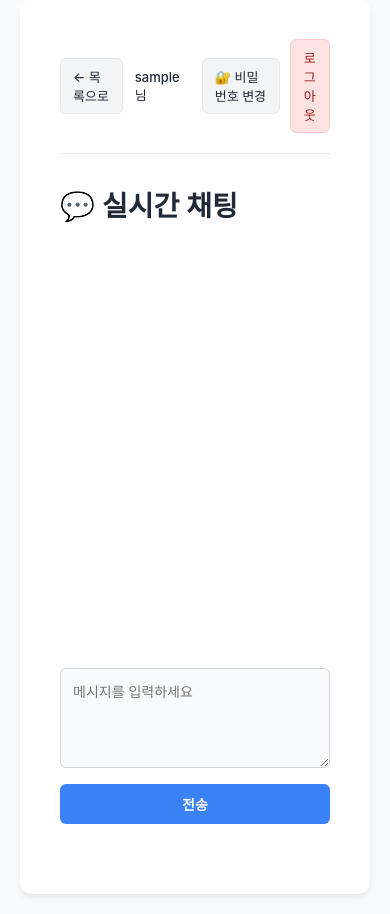
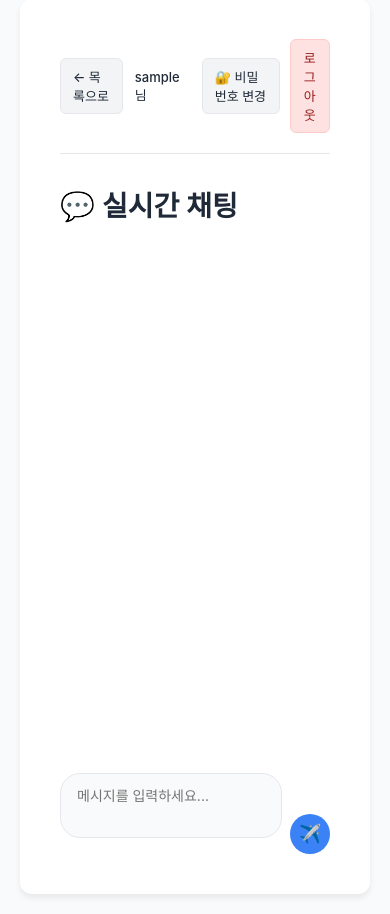
Before and after one commit to sihoo11/week_06_bbs, a Flask app: page /chat in a window 390 px wide. Shown: the part 21-935 px from the top of the page. Run offline with Flask 3, Linux system fonts and the light colour scheme; the visitor is signed in with stand-in values (Sample User, id 1); data that the repository does not hold is empty.

Commit message:
UI: 메시지 입력창을 카톡/메신저 스타일로 개선
- 입력창과 전송 버튼이 한 줄로 배치
- 입력창: 둥근 모서리 (border-radius: 20px), 자동 높이 조절
- 전송 버튼: 원형 (border-radius: 50%), 비행기 이모지 (✈️)
- 포커스 시 파란 테두리와 그림자
- 버튼 호버 시 색 진해짐 및 약간 확대
- 반응형 입력 (내용이 많아지면 자동으로 높이 증가, 최대 100px)

Co-Authored-By: Claude Haiku 4.5 <noreply@anthropic.com>
Claude-Session: https://claude.ai/code/session_01WbQ6MejnKBMyf4oywhohdA

```diff
--- a/templates/base.html
+++ b/templates/base.html
@@ -768,6 +768,58 @@
             opacity: 1;
         }
 
+        #chat-form {
+            display: flex;
+            gap: 8px;
+            align-items: flex-end;
+            margin-bottom: 0;
+        }
+
+        #chat-input {
+            flex: 1;
+            padding: 12px 16px;
+            border: 1px solid #e5e7eb;
+            border-radius: 20px;
+            font-size: 14px;
+            font-family: inherit;
+            resize: none;
+            min-height: 40px;
+            max-height: 100px;
+            line-height: 1.4;
+        }
+
+        #chat-input:focus {
+            outline: none;
+            border-color: #3b82f6;
+            box-shadow: 0 0 0 3px rgba(59, 130, 246, 0.1);
+        }
+
+        #chat-form button {
+            padding: 10px 16px;
+            background: #3b82f6;
+            color: white;
+            border: none;
+            border-radius: 50%;
+            width: 40px;
+            height: 40px;
+            cursor: pointer;
+            font-size: 18px;
+            display: flex;
+            align-items: center;
+            justify-content: center;
+            transition: all 0.2s ease;
+            flex-shrink: 0;
+        }
+
+        #chat-form button:hover {
+            background: #2563eb;
+            transform: scale(1.05);
+        }
+
+        #chat-form button:active {
+            transform: scale(0.95);
+        }
+
         .notice-section {
             border: 2px solid #3b82f6;
             border-radius: 6px;
--- a/templates/chat.html
+++ b/templates/chat.html
@@ -27,9 +27,9 @@
             {% endfor %}
         </div>
 
-        <form id="chat-form" class="comment-form">
-            <textarea id="chat-input" placeholder="메시지를 입력하세요" required></textarea>
-            <button type="submit">전송</button>
+        <form id="chat-form">
+            <textarea id="chat-input" placeholder="메시지를 입력하세요..." required></textarea>
+            <button type="submit" title="전송">✈️</button>
         </form>
     </div>
 {% endblock %}
@@ -74,12 +74,18 @@
         messagesEl.scrollTop = messagesEl.scrollHeight;
     }
 
+    inputEl.addEventListener('input', () => {
+        inputEl.style.height = 'auto';
+        inputEl.style.height = Math.min(inputEl.scrollHeight, 100) + 'px';
+    });
+
     formEl.addEventListener('submit', (e) => {
         e.preventDefault();
         const content = inputEl.value.trim();
         if (!content) return;
         socket.emit('send_message', { content });
         inputEl.value = '';
+        inputEl.style.height = 'auto';
     });
 
     messagesEl.addEventListener('click', (e) => {
```
